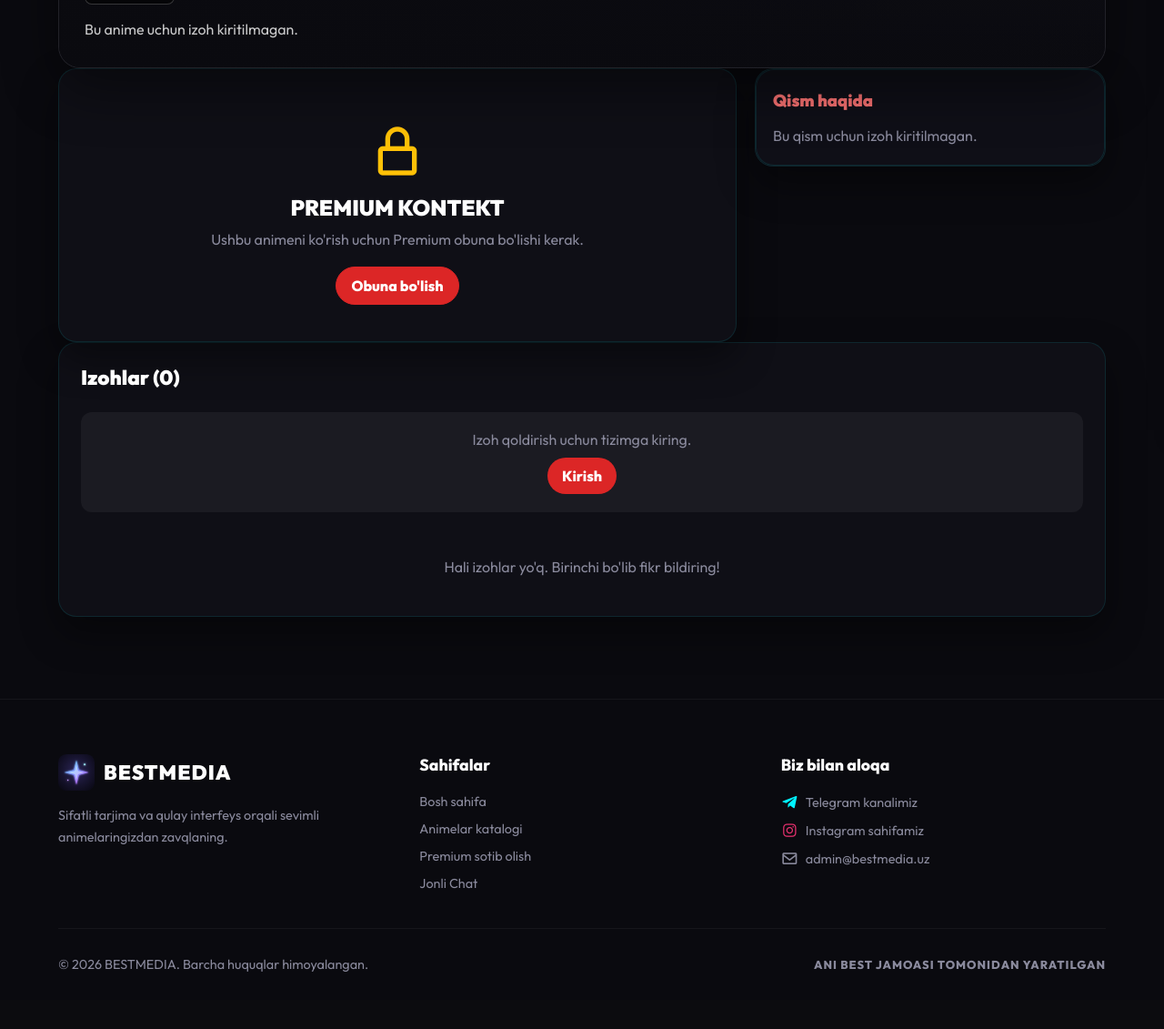
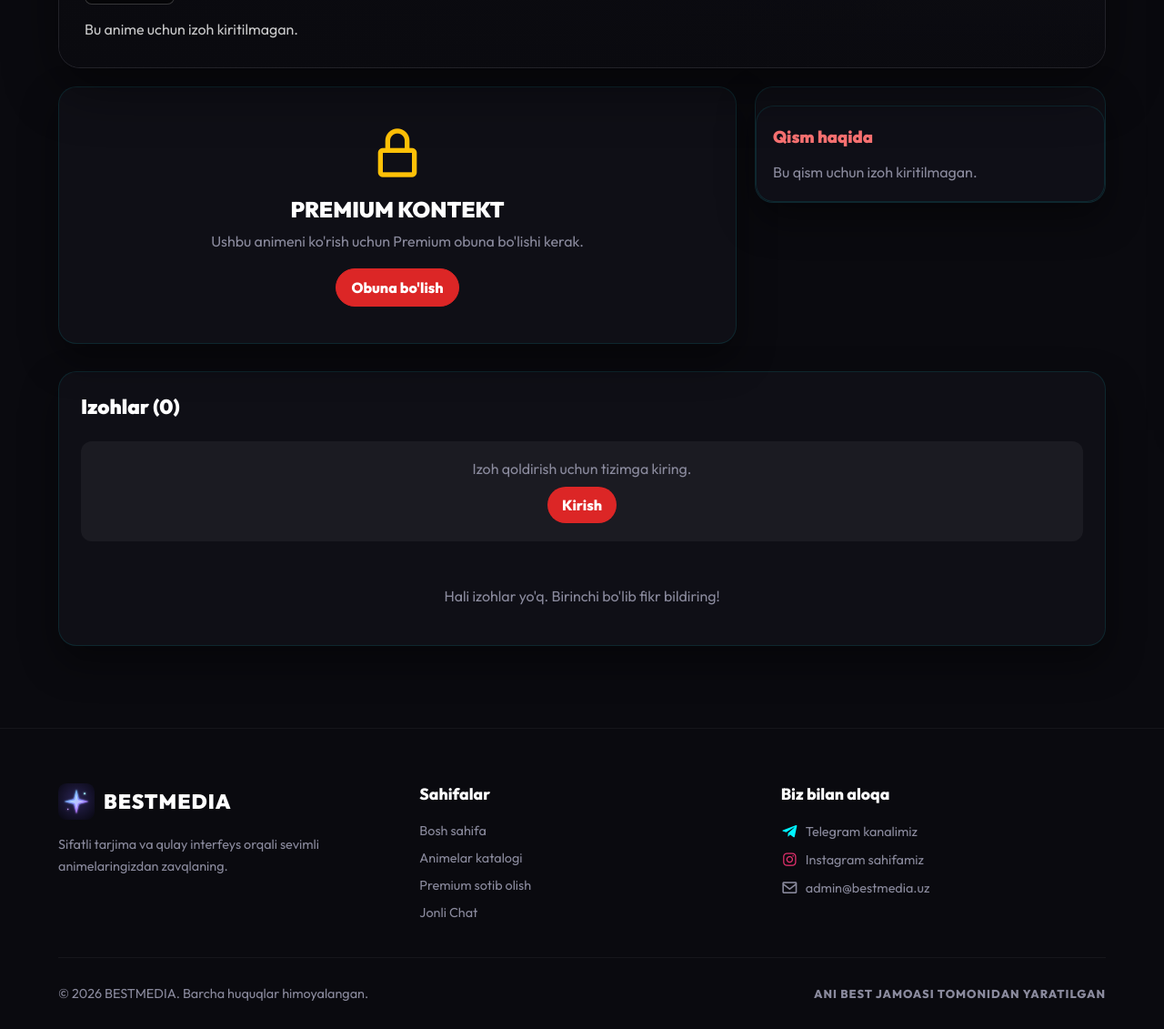
Before and after one commit to lucky2007pro/anime_zakaz, a Django app: template my_app/templates/movie_detail.html in a window 1280 px wide. Shown: the part 327-1458 px from the top of the page at 91% size. Before the commit the page ends 1395 px from the top, so only its background shows below. Run offline with Django 5.2, Linux system fonts and the light colour scheme; the template is opened without the code that fills it, so the values that code supplies are empty.

Commit message:
Update movie_detail.html

```diff
--- a/my_app/templates/movie_detail.html
+++ b/my_app/templates/movie_detail.html
@@ -58,8 +58,12 @@
 .player-panel,.side-panel,.episodes-box,.movie-info {
     background:rgba(17,17,24,.88); border:1px solid var(--glass-border);
     border-radius:20px; box-shadow:0 18px 42px rgba(0,0,0,.42); overflow:hidden;
+    margin-top: 20px;
 }
-.panel-head { display:flex; justify-content:space-between; align-items:center; gap:12px; padding:18px 18px 0 18px; }
+.comments-section {
+    margin-top: 30px;
+}
+
 .panel-title { font-size:1.15rem; font-weight:900; }
 .panel-subtitle { color:var(--text-dim); font-size:.9rem; margin-top:6px; }
 .video-section { width:100%; }
@@ -428,8 +432,6 @@
     <!-- PLAYER + SIDE -->
     <div class="movie-grid">
         <section class="player-panel">
-            <div class="panel-head">
-            </div>
             <div class="video-section">
                 {% if not has_access %}
                 <div style="padding:40px 20px;text-align:center;color:white;">
```
